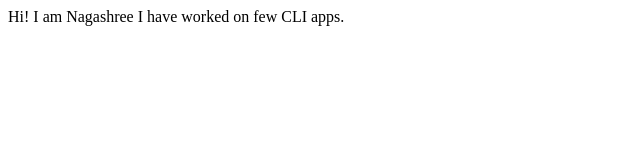
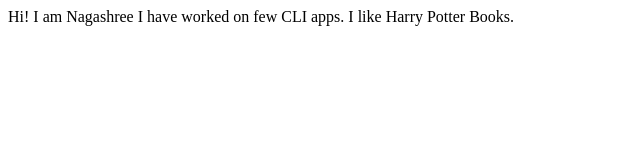
Before and after one commit to Nagashree01/nagashree-portfolio, a plain HTML site: page index.html in a window 1280 px wide. Shown: the whole page, without its empty margins (0-640 px from the left). Drawn offline with Linux system fonts and the light colour scheme.

Commit message:
update: interests

```diff
--- a/index.html
+++ b/index.html
@@ -10,5 +10,7 @@
     Hi! I am Nagashree
 
     I have worked on few CLI apps.
+
+    I like Harry Potter Books.
 </body>
 </html>
```
